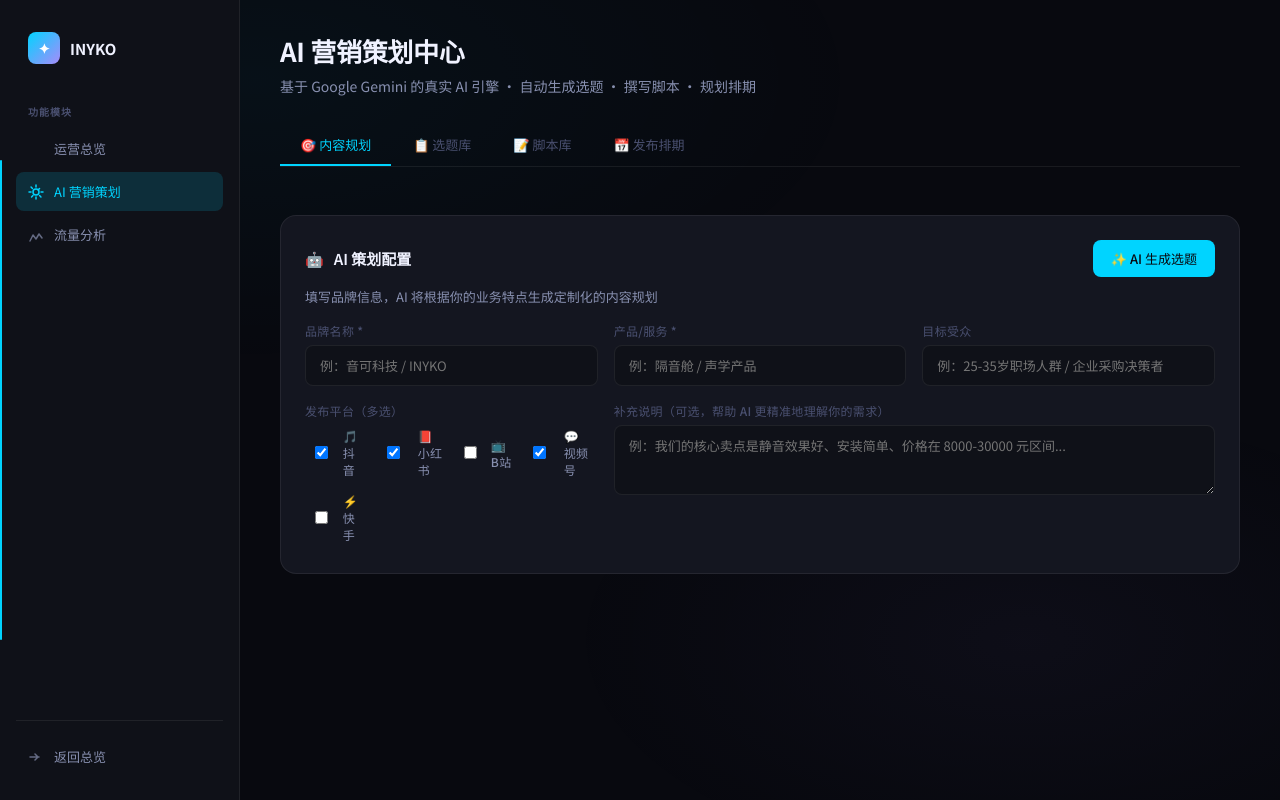
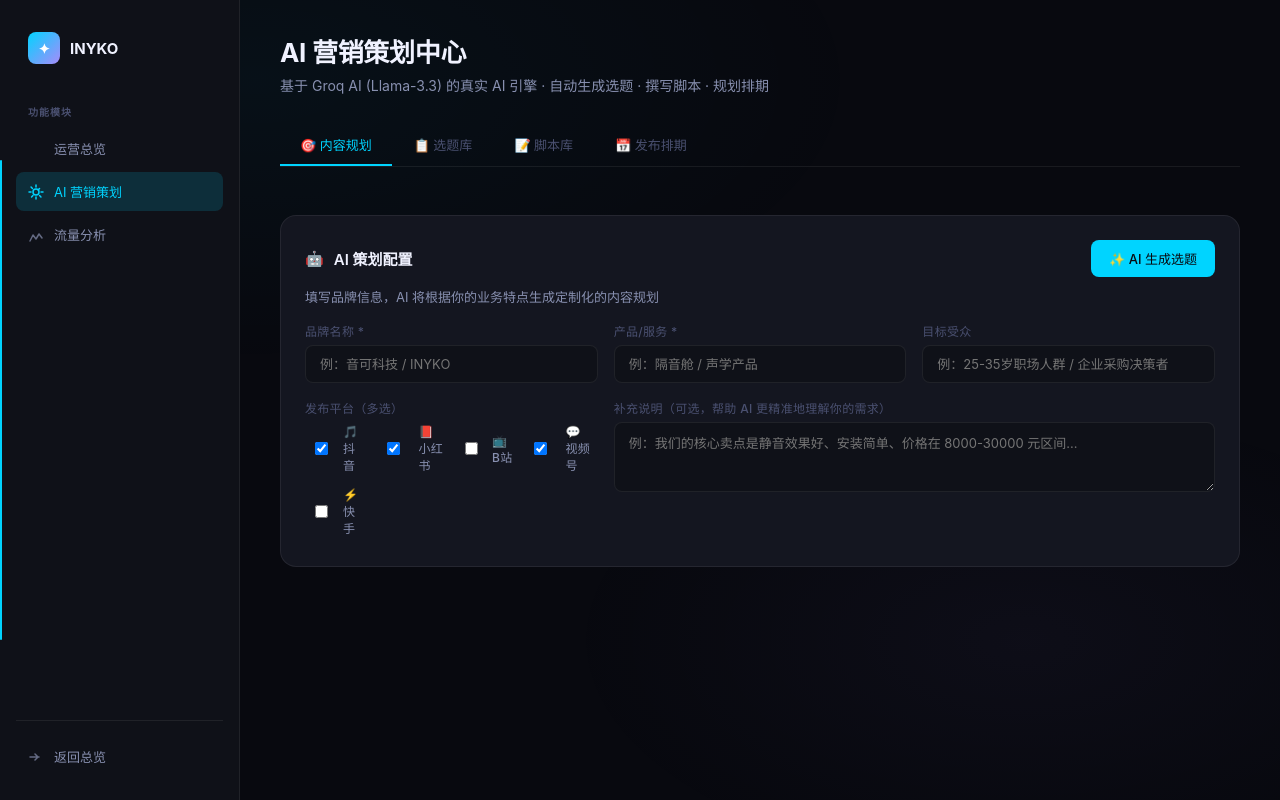
Before and after one commit to ember6677/inyko-backend, a website: page public/ai.html in a window 1280 px wide. Drawn offline with Linux system fonts and the light colour scheme.

Commit message:
修复：移除 Google Fonts(国内超时导致JS阻塞) + 加调试日志 + 更新Groq标识

```diff
--- a/public/ai.html
+++ b/public/ai.html
@@ -4,9 +4,6 @@
   <meta charset="UTF-8">
   <meta name="viewport" content="width=device-width, initial-scale=1.0">
   <title>AI 营销策划中心 · INYKO</title>
-  <link rel="preconnect" href="https://fonts.googleapis.com">
-  <link rel="preconnect" href="https://fonts.gstatic.com" crossorigin>
-  <link href="https://fonts.googleapis.com/css2?family=Noto+Sans+SC:wght@300;400;500;600;700&display=swap" rel="stylesheet">
   <style>
     *, *::before, *::after { box-sizing: border-box; margin: 0; padding: 0; }
     :root {
@@ -19,7 +16,7 @@
       --violet-dim:rgba(167,139,250,.12); --rose:#fb7185;
       --rose-dim:rgba(251,113,133,.12);
       --text-1:#f0f2ff; --text-2:#8890b0; --text-3:#4a5070;
-      --font:'Noto Sans SC',sans-serif;
+      --font:-apple-system,'PingFang SC','Microsoft YaHei',sans-serif;
     }
     html { scroll-behavior: smooth; }
     body {
@@ -260,7 +257,7 @@
     <!-- HEADER -->
     <div class="page-header">
       <h1>AI 营销策划中心</h1>
-      <p>基于 Google Gemini 的真实 AI 引擎 · 自动生成选题 · 撰写脚本 · 规划排期</p>
+      <p>基于 Groq AI (Llama-3.3) 的真实 AI 引擎 · 自动生成选题 · 撰写脚本 · 规划排期</p>
     </div>
 
     <!-- TABS -->
@@ -440,11 +437,15 @@ function getSelectedPlatforms() {
 
 // ── GENERATE TOPICS ──
 async function generateTopics() {
+  console.log('[INYKO] generateTopics 被调用');
   const brand = document.getElementById('inputBrand').value.trim();
   const product = document.getElementById('inputProduct').value.trim();
+  console.log('[INYKO] brand:', brand, '| product:', product);
   if (!brand || !product) {
+    alert('⚠️ 请填写品牌名称和产品/服务（两个字段都必须填）');
     return toast('请填写品牌名称和产品/服务', 'error');
   }
+  console.log('[INYKO] 开始请求 API...');
 
   const btn = document.getElementById('btnGenerateTopics');
   const originalText = btn.innerHTML;
@@ -816,7 +817,7 @@ function renderCalendar(data) {
           }).join('')}
         </div>`;
     }).join('')}
-    ${items.length===0&&!weekStrategy?'<div class="empty-state"><div class="empty-icon">📅</div><div class="empty-title">暂无排期计划</div><div class="empty-desc">点击「AI 自动排期」让 Gemini 为你规划一周的内容发布计划</div></div>`:''}
+    ${items.length===0&&!weekStrategy?'<div class="empty-state"><div class="empty-icon">📅</div><div class="empty-title">暂无排期计划</div><div class="empty-desc">点击「AI 自动排期」让 AI 为你规划一周的内容发布计划</div></div>`:''}
   `;
 }
 
```
Also changed, not shown: public/index.html (+0 -3 lines).
